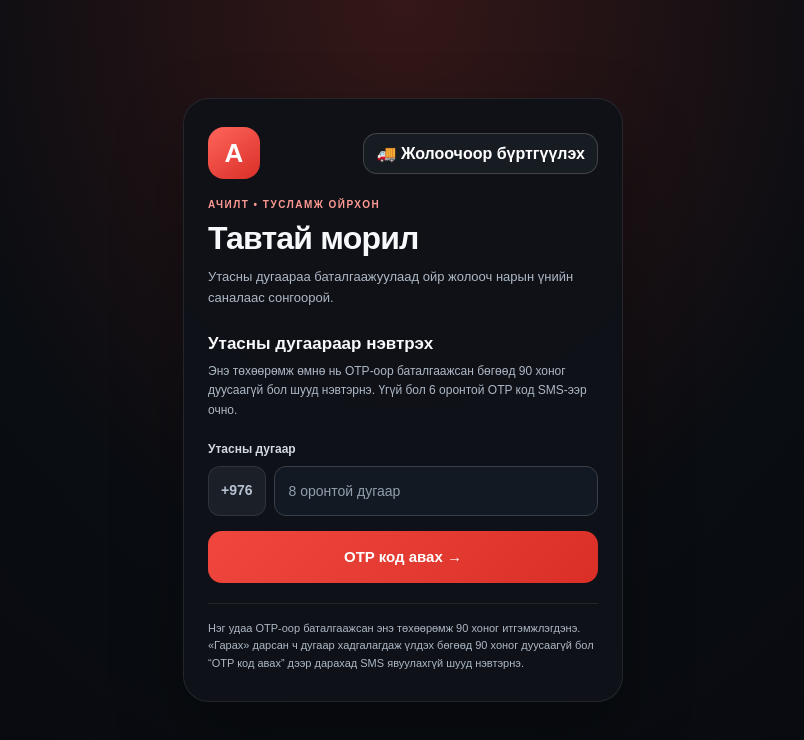
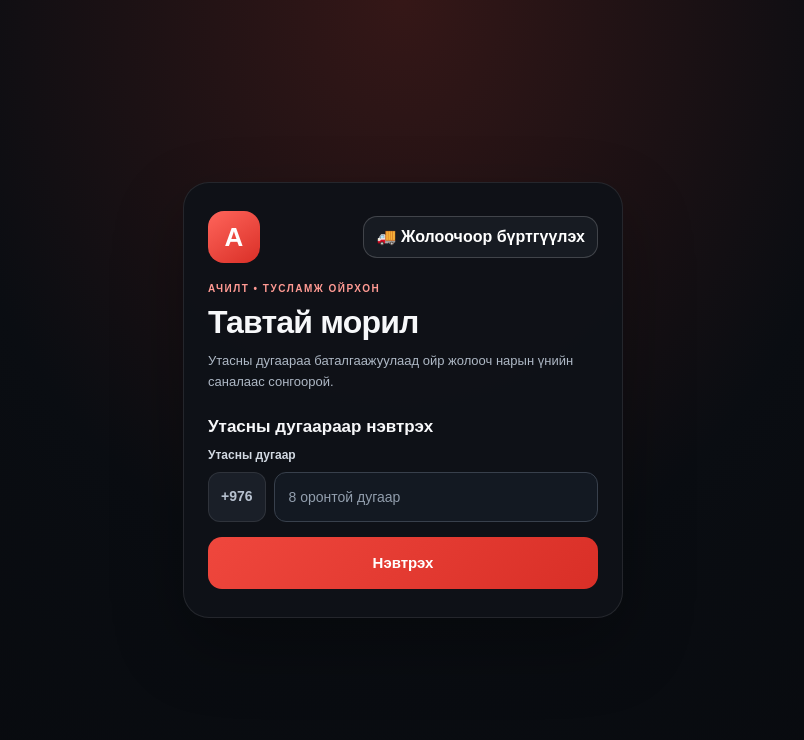
Before and after one commit to jargalbayr955-cmyk/-, a Next.js app: page /start in a window 1280 px wide. Shown: the top 740 px of the page, without its empty margins (237-1041 px from the left). Built offline with nearby package versions, Linux system fonts and the light colour scheme; no server answers.

Commit message:
V5.8: simplify customer login copy

```diff
--- a/app/components/customer-auth.tsx
+++ b/app/components/customer-auth.tsx
@@ -134,7 +134,6 @@ function AuthForm() {
 
       {step === 'phone' ? <>
         <h2 className="auth-section-title">Утасны дугаараар нэвтрэх</h2>
-        <p className="auth-hint">Энэ төхөөрөмж өмнө нь OTP-оор баталгаажсан бөгөөд 90 хоног дуусаагүй бол шууд нэвтэрнэ. Үгүй бол 6 оронтой OTP код SMS-ээр очно.</p>
         <form onSubmit={submitPhone} noValidate aria-busy={busy}>
           <label className="auth-label" htmlFor="auth-phone">Утасны дугаар</label>
           <div className="auth-phone-row">
@@ -142,7 +141,7 @@ function AuthForm() {
             <input ref={phoneRef} id="auth-phone" name="username" type="tel" inputMode="numeric" autoComplete="tel-national" value={phone} disabled={busy} onChange={event => { setPhone(phoneInput(event.target.value)); setError('') }} placeholder="8 оронтой дугаар" aria-describedby={error ? 'auth-error' : undefined} />
           </div>
           {error && <div id="auth-error" className="auth-error" role="alert"><p>{error}</p></div>}
-          <button type="submit" className="auth-submit" disabled={busy}>{busy ? 'Шалгаж байна...' : 'OTP код авах →'}</button>
+          <button type="submit" className="auth-submit" disabled={busy}>{busy ? 'Шалгаж байна...' : 'Нэвтрэх'}</button>
         </form>
       </> : <>
         <h2 className="auth-section-title">OTP код оруулах</h2>
@@ -160,7 +159,6 @@ function AuthForm() {
         </div>
       </>}
 
-      <p className="auth-remember">Нэг удаа OTP-оор баталгаажсан энэ төхөөрөмж 90 хоног итгэмжлэгдэнэ. «Гарах» дарсан ч дугаар хадгалагдаж үлдэх бөгөөд 90 хоног дуусаагүй бол “OTP код авах” дээр дарахад SMS явуулахгүй шууд нэвтэрнэ.</p>
       {driverRegistrationOpen && <DriverRegistrationDialog initialPhone={phone} onClose={() => setDriverRegistrationOpen(false)} />}
     </section>
   </main>
```
